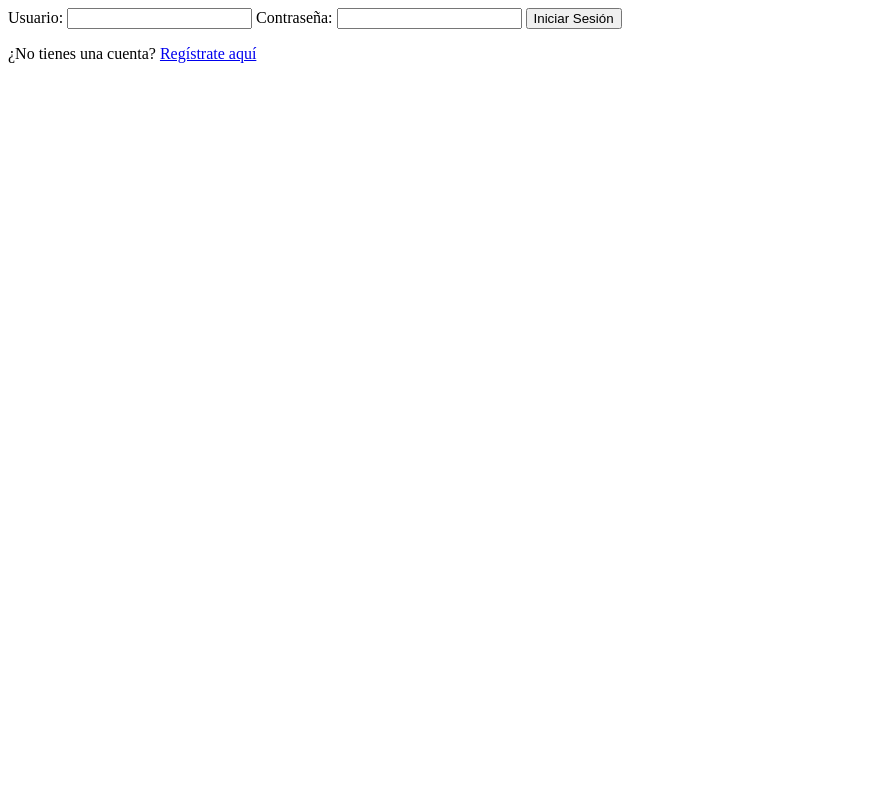
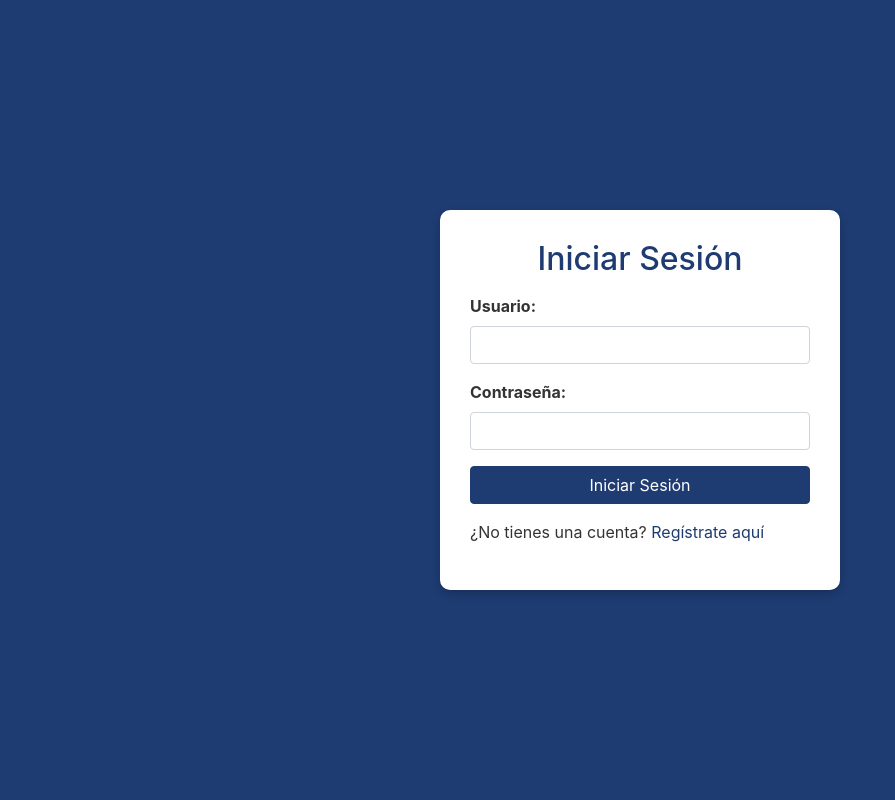
Before and after one commit to fjose4210/DESAFIO1LIS, a PHP site: page / in a window 1280 px wide. Shown: the whole page, without its empty margins (0-895 px from the left). Run offline with PHP 8.4, Linux system fonts and the light colour scheme.

Commit message:
index.php

```diff
--- a/Desafio1/index.php
+++ b/Desafio1/index.php
@@ -4,9 +4,9 @@ require 'config.php';
 require 'clases/Login.php';
 
 // Mostrar mensaje de éxito si existe
+$message = "";
 if (isset($_SESSION['mensaje'])) {
-    echo "<p style='color: green;'>" . $_SESSION['mensaje'] . "</p>";
-    // Eliminar el mensaje para que no aparezca nuevamente
+    $message = "<div class='alert alert-success' style='color: #1e3c72;'>" . $_SESSION['mensaje'] . "</div>";
     unset($_SESSION['mensaje']);
 }
 
@@ -18,15 +18,81 @@ if ($_SERVER['REQUEST_METHOD'] == 'POST') {
         $_SESSION['user_id'] = $user_id;
         header('Location: dashboard.php');
     } else {
-        echo "<p style='color: red;'>Usuario o contraseña incorrectos.</p>";
+        $message = "<div class='alert alert-danger' style='color: #1e3c72;'>Usuario o contraseña incorrectos.</div>";
     }
 }
 ?>
 
-<form method="POST">
-    <label>Usuario: <input type="text" name="username"></label>
-    <label>Contraseña: <input type="password" name="password"></label>
-    <button type="submit">Iniciar Sesión</button>
-</form>
+<!DOCTYPE html>
+<html lang="es">
+<head>
+    <meta charset="UTF-8">
+    <meta name="viewport" content="width=device-width, initial-scale=1.0">
+    <title>Iniciar Sesión</title>
+    <!-- Bootstrap CSS -->
+    <link rel="stylesheet" href="https://stackpath.bootstrapcdn.com/bootstrap/4.5.2/css/bootstrap.min.css">
+    <style>
+        body {
+            background-color: #1e3c72; /* Color de Fondo */
+            color: #fff;
+            height: 100vh;
+            display: flex;
+            justify-content: center;
+            align-items: center;
+            margin: 0; /* Elimina márgenes del body */
+        }
 
-<p>¿No tienes una cuenta? <a href="Registrar.php">Regístrate aquí</a></p>
+        .container {
+            background-color: #ffffff;
+            padding: 30px;
+            border-radius: 10px;
+            box-shadow: 0 4px 8px rgba(0, 0, 0, 0.2);
+            color: #333;
+            max-width: 400px; /* Ancho del contenedor */
+            width: 100%;
+        }
+
+        .form-group label {
+            font-weight: bold;
+        }
+
+        .btn-primary {
+            width: 100%; /* Botón */
+            background-color: #1e3c72; /* Color del botón */
+            border-color: #1e3c72; /* Borde del botón */
+        }
+
+        .btn-danger {
+            width: 100%;
+        }
+    </style>
+</head>
+<body>
+
+    <div class="container">
+        <h2 class="text-center" style="color: #1e3c72; margin-bottom: 1rem;">Iniciar Sesión</h2>
+
+        <!-- Mensaje de éxito o error -->
+        <?php echo $message; ?>
+
+        <form method="POST">
+            <div class="form-group">
+                <label for="username">Usuario:</label>
+                <input type="text" class="form-control" name="username" id="username" required>
+            </div>
+            <div class="form-group">
+                <label for="password">Contraseña:</label>
+                <input type="password" class="form-control" name="password" id="password" required>
+            </div>
+            <button type="submit" class="btn btn-primary">Iniciar Sesión</button>
+        </form>
+
+        <p class="mt-3">¿No tienes una cuenta? <a href="Registrar.php" style="color: #1e3c72;">Regístrate aquí</a></p>
+    </div>
+
+    <!-- Bootstrap JS y dependencias -->
+    <script src="https://code.jquery.com/jquery-3.5.1.slim.min.js"></script>
+    <script src="https://cdn.jsdelivr.net/npm/@popperjs/core@2.9.2/dist/umd/popper.min.js"></script>
+    <script src="https://stackpath.bootstrapcdn.com/bootstrap/4.5.2/js/bootstrap.min.js"></script>
+</body>
+</html>
```
